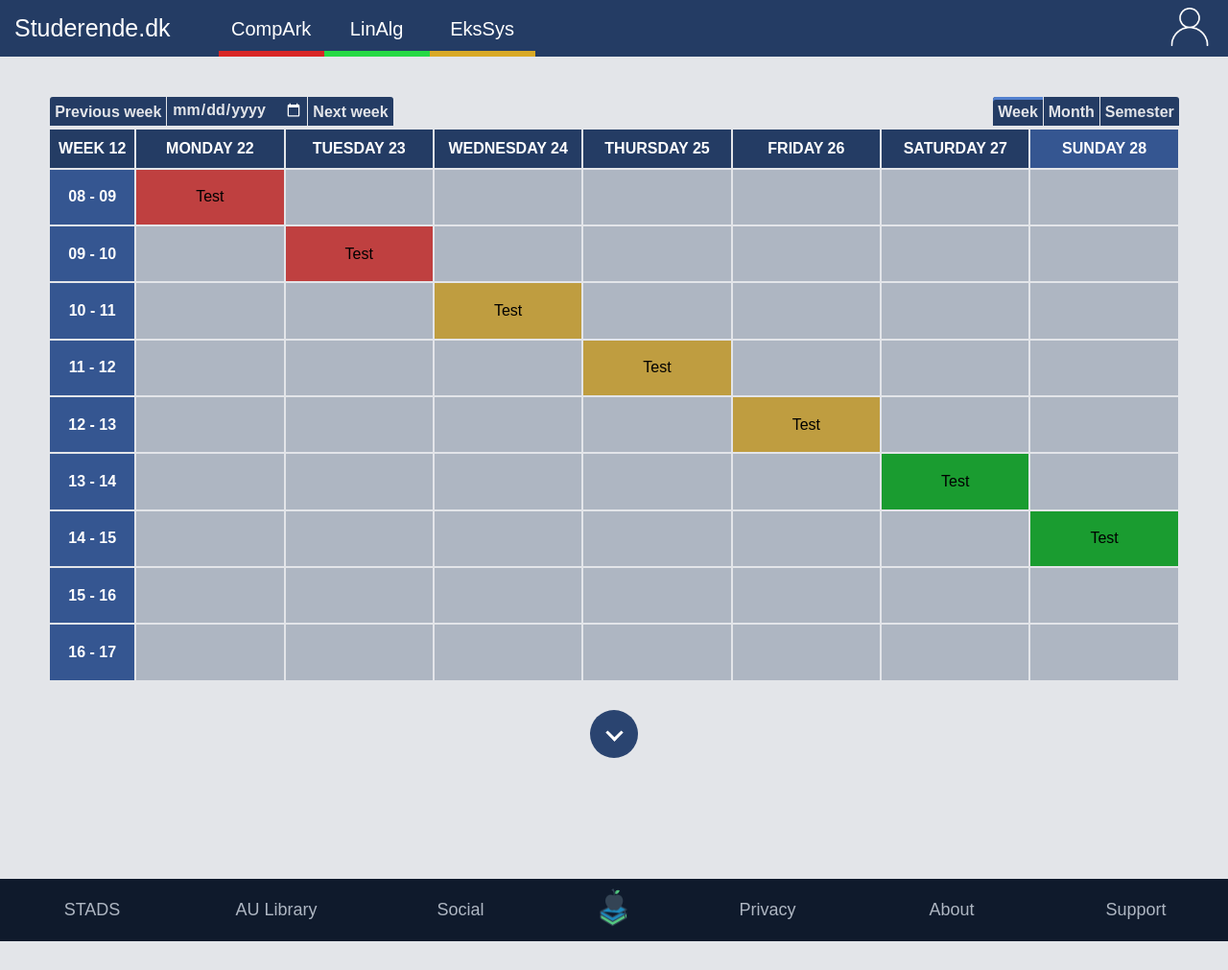
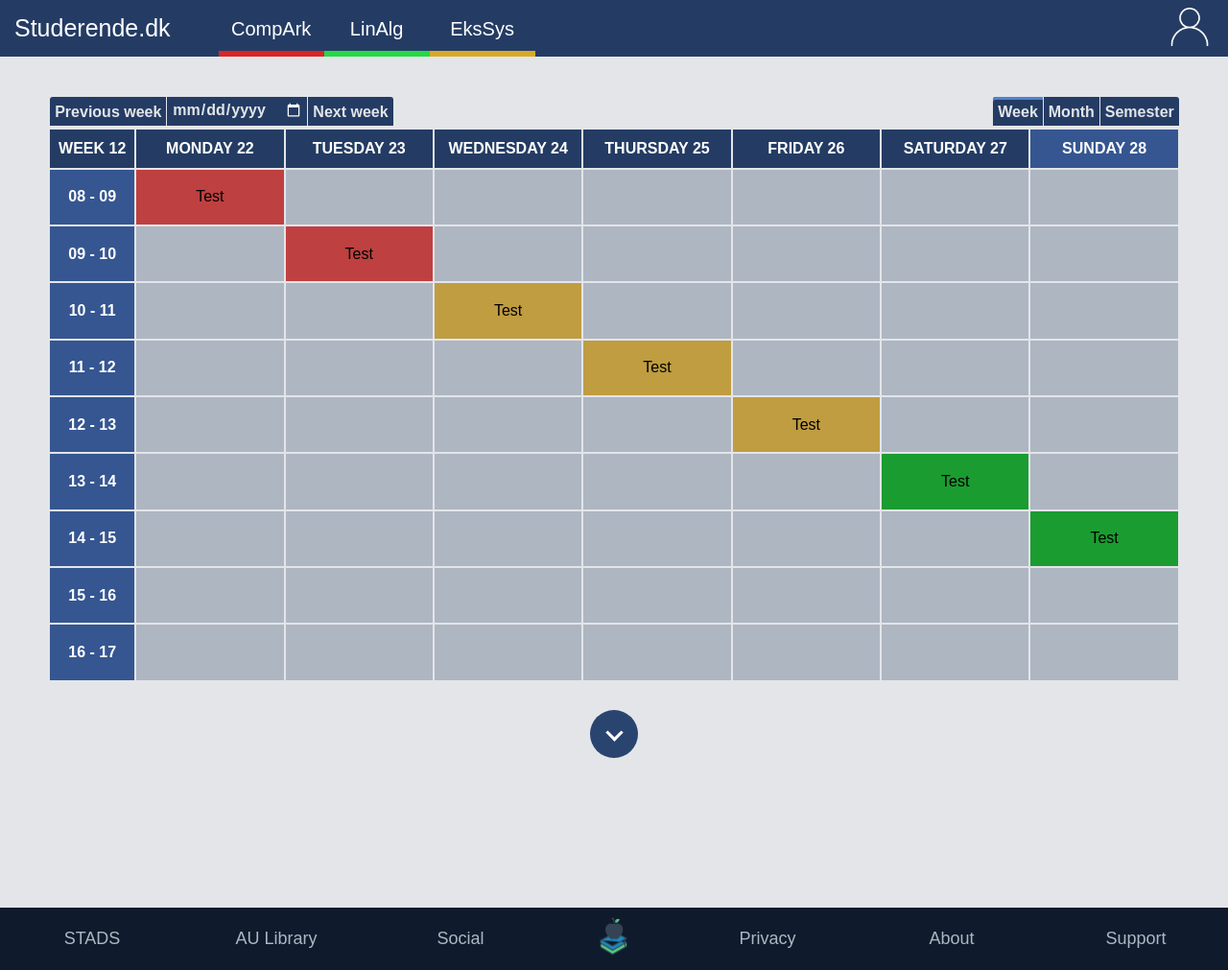
Before and after one commit to winrarr/hej, a plain HTML site: page html/index.html in a window 1280 px wide. Shown: the whole page at 96% size. Before the commit the page ends 981 px from the top, so only its background shows below. Drawn offline with Linux system fonts and the light colour scheme; no server answers.

Commit message:
Fixed footer PADDING NOW

```diff
--- a/html/frontpagestyles.css
+++ b/html/frontpagestyles.css
@@ -140,7 +140,7 @@
     display: grid;
     grid-template-columns: 50% 50%;
     margin: 20px;
-    padding-bottom: 20px;
+    padding-bottom: 50px;
 }
 
 .box {
--- a/html/index.html
+++ b/html/index.html
@@ -73,7 +73,7 @@
         </div>
     </div>
 
-    <footer>
+    <footer id ="footer">
         <div class="footeritem">
             <a href="https://sbstads.au.dk/sb_STAP/sb">STADS</a>
         </div>
--- a/html/script.js
+++ b/html/script.js
@@ -75,7 +75,7 @@ function removeActiveButton(parent) {
 //scroll to box
 
 function scrollWin(){
-    let infoboxes = document.getElementById("infoboxes");
+    let infoboxes = document.getElementById("footer");
     infoboxes.scrollIntoView({behavior: "smooth"});
 }
 
```
